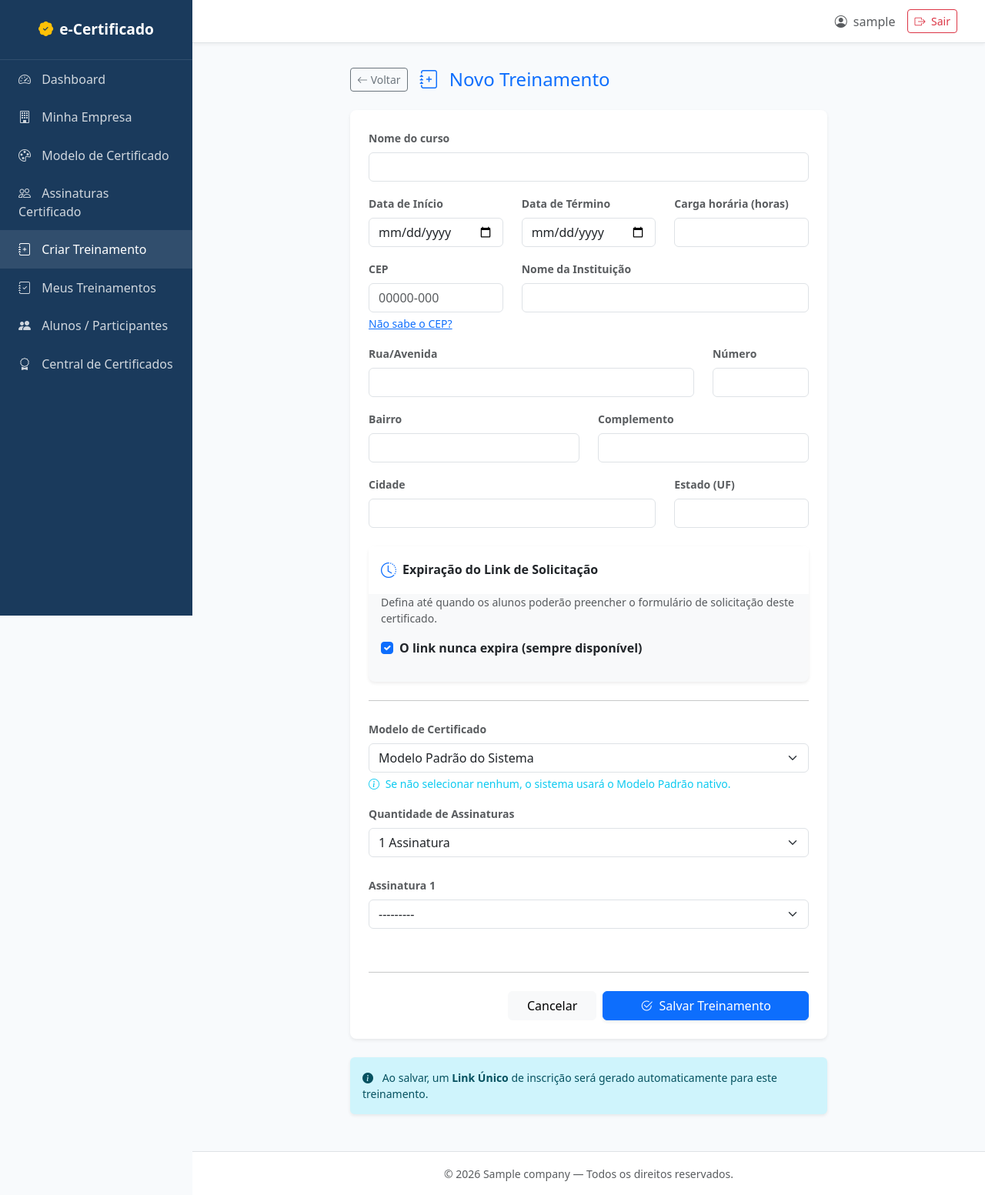
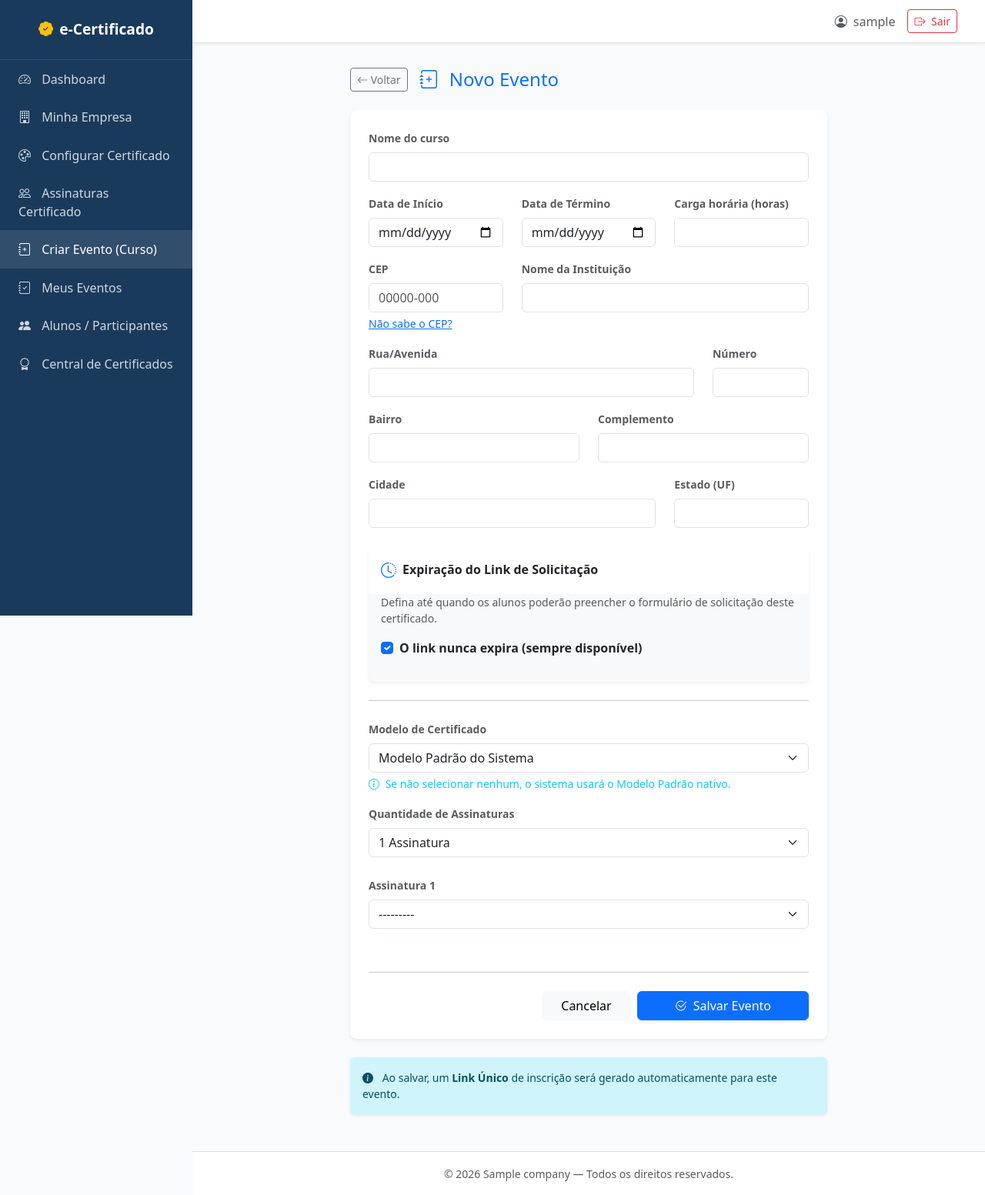
Before and after one commit to F-Bonin/app.gocertificado, a Django app: page /painel/configuracoes/treinamentos/novo/ in a window 1280 px wide. Shown: the whole page at 77% size. Run offline with Django 5.2, Linux system fonts and the light colour scheme; a user stored in the database is signed in; tables that the repository leaves empty hold one stand-in row (values such as "Sample post"); parts of the project's set-up code (start-up, migrations or seed data) failed here and were passed over.

Commit message:
feat/ui: rebrand de nomenclaturas de Treinamento para Evento

```diff
--- a/templates/core/certificate_design.html
+++ b/templates/core/certificate_design.html
@@ -1,11 +1,11 @@
 {% extends "painel/base_painel.html" %}
 
-{% block title %}Configurações do Certificado — {{ block.super }}{% endblock %}
+{% block title %}Configuração do Modelo de Certificado — {{ block.super }}{% endblock %}
 
 {% block content %}
 <div class="py-2">
     <div class="d-flex justify-content-between align-items-center mb-4">
-        <h3 class="mb-0 text-dark"><i class="bi bi-palette"></i> Configurações do Certificado</h3>
+        <h3 class="mb-0 text-dark"><i class="bi bi-palette"></i> Configuração do Modelo de Certificado</h3>
     </div>
 
     <!-- O formulário abraça tudo, como no seu código original -->
--- a/templates/core/course_form.html
+++ b/templates/core/course_form.html
@@ -1,7 +1,7 @@
 {% extends 'painel/base_painel.html' %}
 
 {% block title %}
-    {% if object %}Editar Treinamento{% else %}Novo Treinamento{% endif %} | e-Certificado
+    {% if object %}Editar Evento{% else %}Novo Evento{% endif %} | e-Certificado
 {% endblock %}
 
 {% block content %}
@@ -13,7 +13,7 @@
             </a>
             <h2 class="h4 mb-0 text-primary">
                 <i class="bi bi-journal-plus me-2"></i>
-                {% if object %}Editar Treinamento{% else %}Novo Treinamento{% endif %}
+                {% if object %}Editar Evento{% else %}Novo Evento{% endif %}
             </h2>
         </div>
 
@@ -22,7 +22,7 @@
                 <form method="post" novalidate id="courseForm">
                     {% csrf_token %}
 
-                    <!-- 1. Identificação do Treinamento -->
+                    <!-- 1. Identificação do Evento -->
                     <div class="mb-3">
                         <label for="{{ form.name.id_for_label }}" class="form-label fw-bold small text-muted">
                             {{ form.name.label }}
@@ -224,7 +224,7 @@
                     <div class="d-grid gap-2 d-md-flex justify-content-md-end">
                         <a href="{% url 'core:course_list' %}" class="btn btn-light px-4">Cancelar</a>
                         <button type="button" class="btn btn-primary px-5 shadow-sm" id="btn-salvar-treinamento">
-                            <i class="bi bi-check2-circle me-1"></i> Salvar Treinamento
+                            <i class="bi bi-check2-circle me-1"></i> Salvar Evento
                         </button>
                     </div>
                 </form>
@@ -234,7 +234,7 @@
         {% if not object %}
         <div class="alert alert-info mt-4 small border-0 shadow-sm">
             <i class="bi bi-info-circle-fill me-2"></i>
-            Ao salvar, um <strong>Link Único</strong> de inscrição será gerado automaticamente para este treinamento.
+            Ao salvar, um <strong>Link Único</strong> de inscrição será gerado automaticamente para este evento.
         </div>
         {% endif %}
     </div>
--- a/templates/core/course_list.html
+++ b/templates/core/course_list.html
@@ -1,15 +1,15 @@
 {% extends 'painel/base_painel.html' %}
 {% load tz %}
 
-{% block title %}Meus Treinamentos | e-Certificado{% endblock %}
+{% block title %}Eventos | e-Certificado{% endblock %}
 
 {% block content %}
 <div class="d-flex justify-content-between align-items-center mb-4">
     <h2 class="h4 mb-0 text-primary">
-        <i class="bi bi-journal-check me-2"></i>Meus Treinamentos
+        <i class="bi bi-journal-check me-2"></i>Eventos
     </h2>
     <a href="{% url 'core:course_create' %}" class="btn btn-primary shadow-sm">
-        <i class="bi bi-plus-lg me-2"></i>Novo Treinamento
+        <i class="bi bi-plus-lg me-2"></i>Novo Evento
     </a>
 </div>
 
--- a/templates/painel/base_painel.html
+++ b/templates/painel/base_painel.html
@@ -118,16 +118,16 @@
           <i class="bi bi-building"></i> Minha Empresa
         </a>
         <a href="{% url 'core:certificate_design' %}" class="list-group-item list-group-item-action {% if request.resolver_match.view_name == 'core:certificate_design' %}active{% endif %}">
-          <i class="bi bi-palette"></i> Modelo de Certificado
+          <i class="bi bi-palette"></i> Configurar Certificado
         </a>
         <a href="{% url 'core:instructor_list' %}" class="list-group-item list-group-item-action {% if 'instructor' in request.resolver_match.view_name %}active{% endif %}">
           <i class="bi bi-people"></i> Assinaturas Certificado
         </a>
         <a href="{% url 'core:course_create' %}" class="list-group-item list-group-item-action {% if request.resolver_match.view_name == 'core:course_create' %}active{% endif %}">
-          <i class="bi bi-journal-plus"></i> Criar Treinamento
+          <i class="bi bi-journal-plus"></i> Criar Evento (Curso)
         </a>
         <a href="{% url 'core:course_list' %}" class="list-group-item list-group-item-action {% if request.resolver_match.view_name == 'core:course_list' %}active{% endif %}">
-          <i class="bi bi-journal-check"></i> Meus Treinamentos
+          <i class="bi bi-journal-check"></i> Meus Eventos
         </a>
         <a href="{% url 'certificates:participants' %}" class="list-group-item list-group-item-action {% if request.resolver_match.url_name == 'participants' %}active{% endif %}">
           <i class="bi bi-people-fill"></i> Alunos / Participantes
```
Also changed, not shown: CURRENT_STATE.md (+2 -1 lines).
